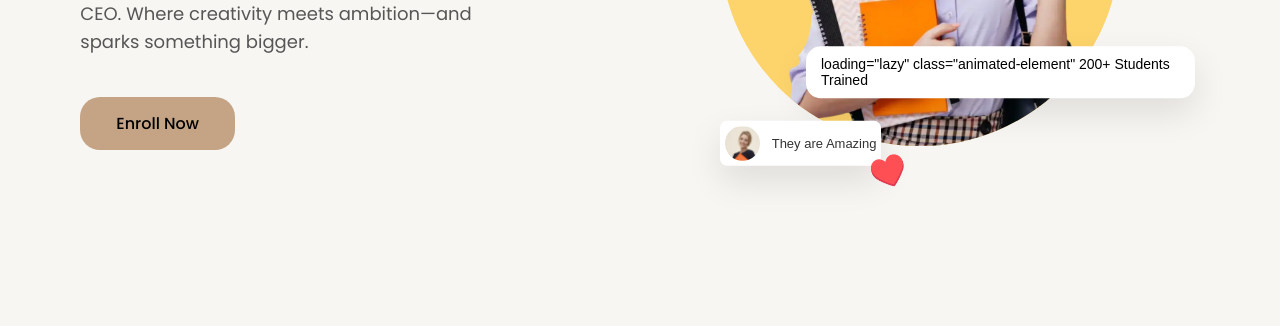
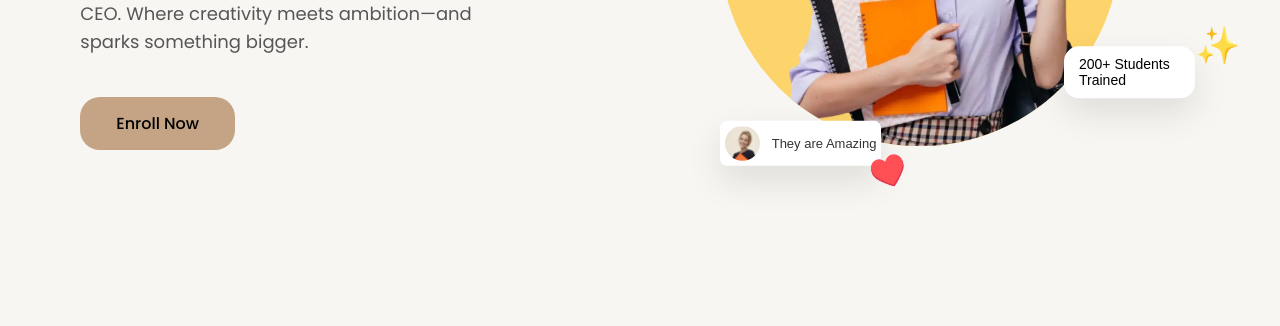
Before and after one commit to Tech-Nickkk/Testing-Landing-Page, a plain HTML site: page index.html in a window 1280 px wide. Shown: the part 474-800 px from the top of the page. Drawn offline with nearby package versions, Linux system fonts and the light colour scheme; a web font is replaced by a local one.

Commit message:
fix error

```diff
--- a/index.html
+++ b/index.html
@@ -88,7 +88,7 @@
                         98% Success<br>Guaranteed !
                     </div>
 
-                    <div class="floating-element students-badge"> loading="lazy" class="animated-element"
+                    <div class="floating-element students-badge">
                         200+ Students<br>Trained
                     </div>
 
```
